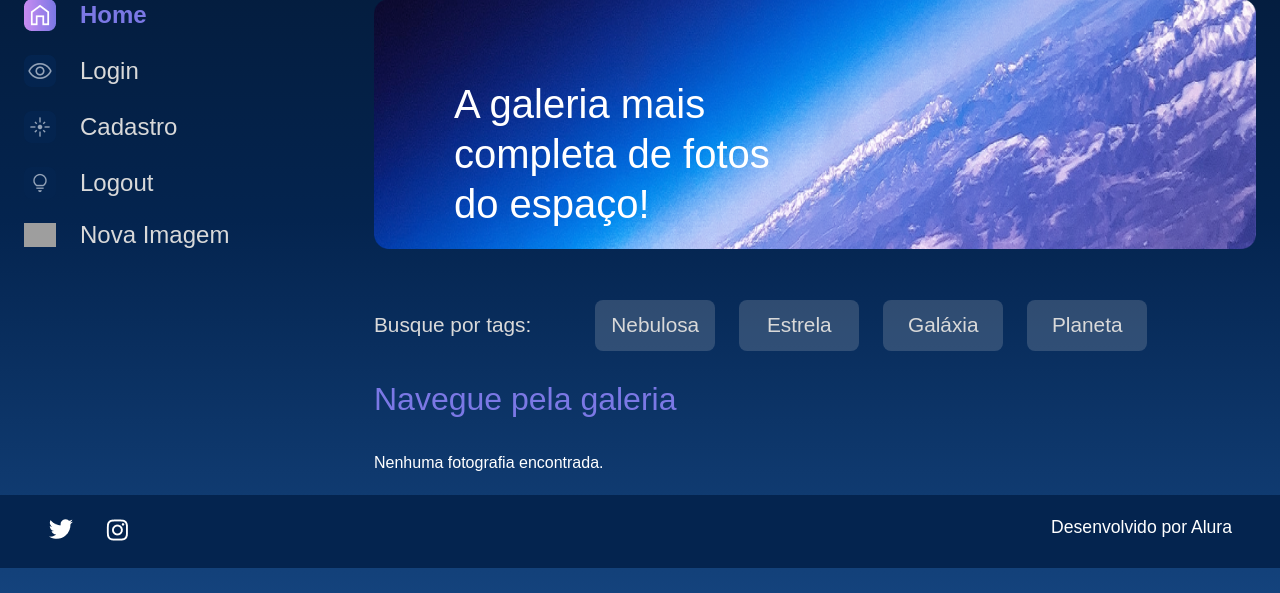
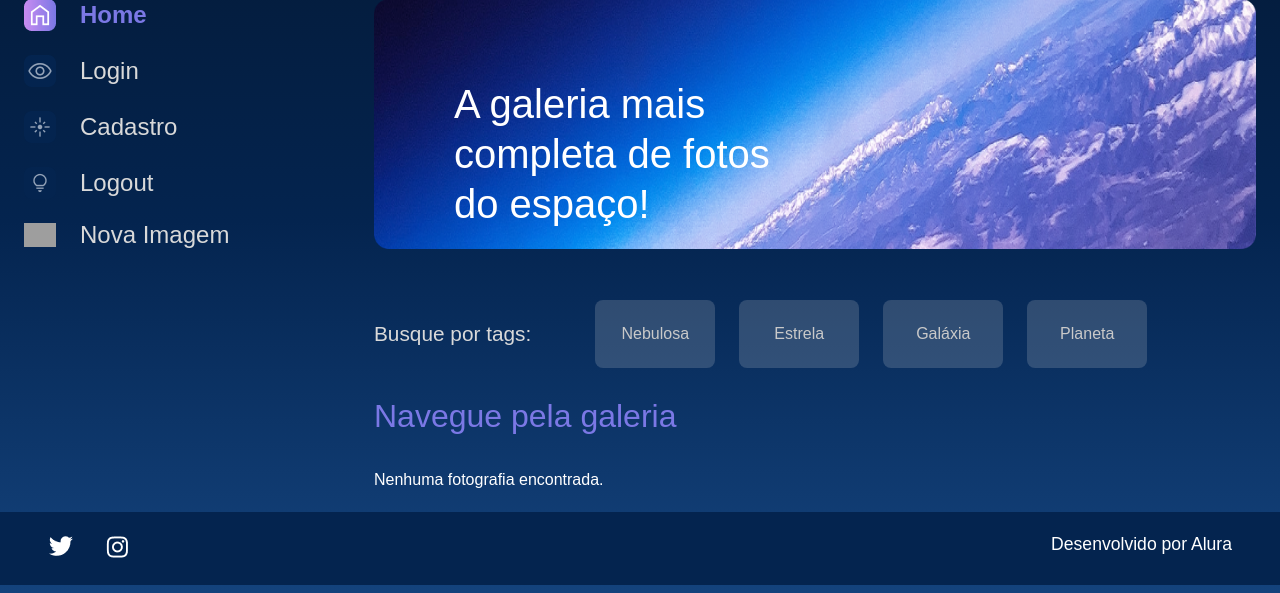
Before and after one commit to ledsouza/alura-space, a Django app: page / in a window 1280 px wide. Shown: the part 179-772 px from the top of the page. Run offline with Django 5.2, Linux system fonts and the light colour scheme; the visitor is signed in with stand-in values (Sample User, id 1); data that the repository does not hold is empty; grey boxes are pictures that could not be loaded.

Commit message:
adicionado filtros

```diff
--- a/apps/galeria/urls.py
+++ b/apps/galeria/urls.py
@@ -9,4 +9,5 @@ urlpatterns = [
     path("nova-imagem", views.nova_imagem, name="nova_imagem"),
     path("editar-imagem/<int:foto_id>", views.editar_imagem, name="editar_imagem"),
     path("remover-imagem/<int:foto_id>", views.remover_imagem, name="remover_imagem"),
+    path("filtro/<str:categoria>", views.filtro, name="filtro"),
 ]
--- a/apps/galeria/views.py
+++ b/apps/galeria/views.py
@@ -28,7 +28,7 @@ def buscar(request):
         if nome_a_buscar:
             fotografias = fotografias.filter(nome__icontains=nome_a_buscar)
 
-    return render(request, "galeria/buscar.html", {"cards": fotografias})
+    return render(request, "galeria/index.html", {"cards": fotografias})
 
 def nova_imagem(request):
     if not request.user.is_authenticated:
@@ -75,3 +75,11 @@ def remover_imagem(request, foto_id):
     fotografia.delete()
     messages.success(request, "Fotografia removida com sucesso.")
     return redirect("index")
+
+def filtro(request, categoria):
+    if not request.user.is_authenticated:
+        messages.error(request, "Você precisa estar logado para acessar essa página.")
+        return redirect("login")
+
+    fotografias = Fotografia.objects.order_by("-data_fotografia").filter(publicada=True, categoria=categoria)
+    return render(request, "galeria/index.html", {"cards": fotografias})
--- a/templates/galeria/buscar.html
+++ /dev/null
@@ -1,2 +0,0 @@
-{% extends 'galeria/index.html' %}
-{% load static %}
--- a/templates/galeria/index.html
+++ b/templates/galeria/index.html
@@ -9,10 +9,10 @@
                 <section class="tags">
                     <p class="tags__titulo">Busque por tags:</p>
                     <ul class="tags__lista">
-                        <li class="tags__tag">Nebulosa</li>
-                        <li class="tags__tag">Estrela</li>
-                        <li class="tags__tag">Galáxia</li>
-                        <li class="tags__tag">Planeta</li>
+                        <li class="tags__tag"><a href="{% url 'filtro' 'NEBULOSA' %}" class="btn" style="color: #C9C9C9;">Nebulosa</a></li>
+                        <li class="tags__tag"><a href="{% url 'filtro' 'ESTRELA' %}" class="btn" style="color: #C9C9C9;">Estrela</a></li>
+                        <li class="tags__tag"><a href="{% url 'filtro' 'GALAXIA' %}" class="btn" style="color: #C9C9C9;">Galáxia</a></li>
+                        <li class="tags__tag"><a href="{% url 'filtro' 'PLANETA' %}" class="btn" style="color: #C9C9C9;">Planeta</a></li>
                     </ul>
                 </section>
                 <section class="galeria">
```
